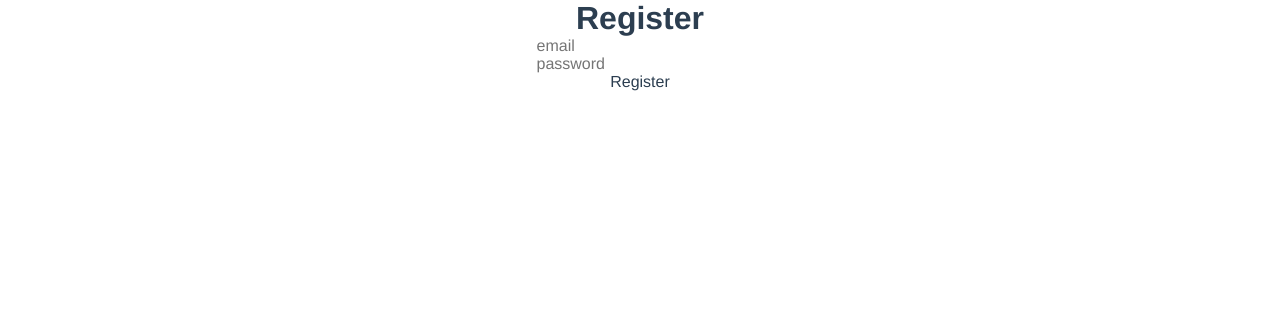
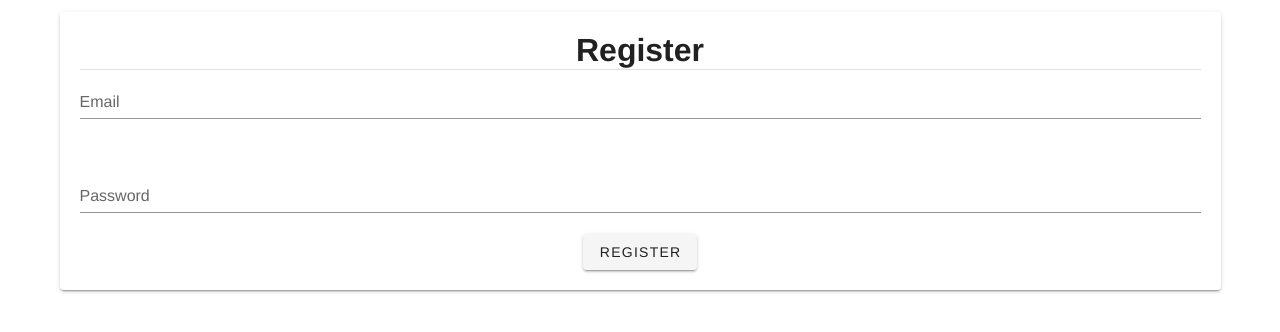
Before and after one commit to jonah-butler/drum-tab-tracker, a Vue app in the folder client/: page /register in a window 1280 px wide. Shown: the top 332 px of the page. Built offline with nearby package versions, Linux system fonts and the light colour scheme.

Commit message:
adding vuetify to register page

```diff
--- a/client/src/App.vue
+++ b/client/src/App.vue
@@ -25,4 +25,13 @@
 #nav a.router-link-exact-active {
   color: #42b983;
 }
+
+html{
+  overflow-y: auto !important;
+}
+
+.v-text-field__slot > label{
+  right: auto !important;
+  left: 0px !important;
+}
 </style>
--- a/client/src/components/Register.vue
+++ b/client/src/components/Register.vue
@@ -1,6 +1,8 @@
 <template>
-  <div>
-    <h1>Register</h1>
+  <!-- <v-layout column container>
+    <div class="pl-4 pr-4 pb-2">
+      <v-input>
+      </v-input>
       <input type="email"
       name="email"
       v-model="email"
@@ -16,6 +18,47 @@
         Register
       </button>
     </div>
+  </v-layout> -->
+  <v-container>
+  <v-card>
+      <h1>Register</h1>
+    <v-divider></v-divider>
+    <v-form>
+      <v-row>
+        <v-col
+          cols="12"
+          md="12"
+        >
+          <v-text-field
+            label="Email"
+            required
+            v-model="email"
+          ></v-text-field>
+        </v-col>
+
+        <v-col
+          cols="12"
+          md="12"
+        >
+          <v-text-field
+            label="Password"
+            required
+            v-model="password"
+            type="password"
+          ></v-text-field>
+        </v-col>
+      </v-row>
+      <div class="error" v-if="error">{{ error }}</div>
+      <v-btn
+      @click="register"
+      elevation="2"
+      >
+        Register
+      </v-btn>
+
+     </v-form>
+  </v-card>
+    </v-container>
 </template>
 
 <script>
@@ -51,7 +94,7 @@ export default {
 </script>
 
 <style scoped>
-.error{
-  color: red;
+  .v-card{
+    padding: 20px;
   }
 </style>
```
Also changed, not shown: 1 other file (tests, documents, lock files or other folders). Lines whose indentation alone changed are shown as unchanged.
